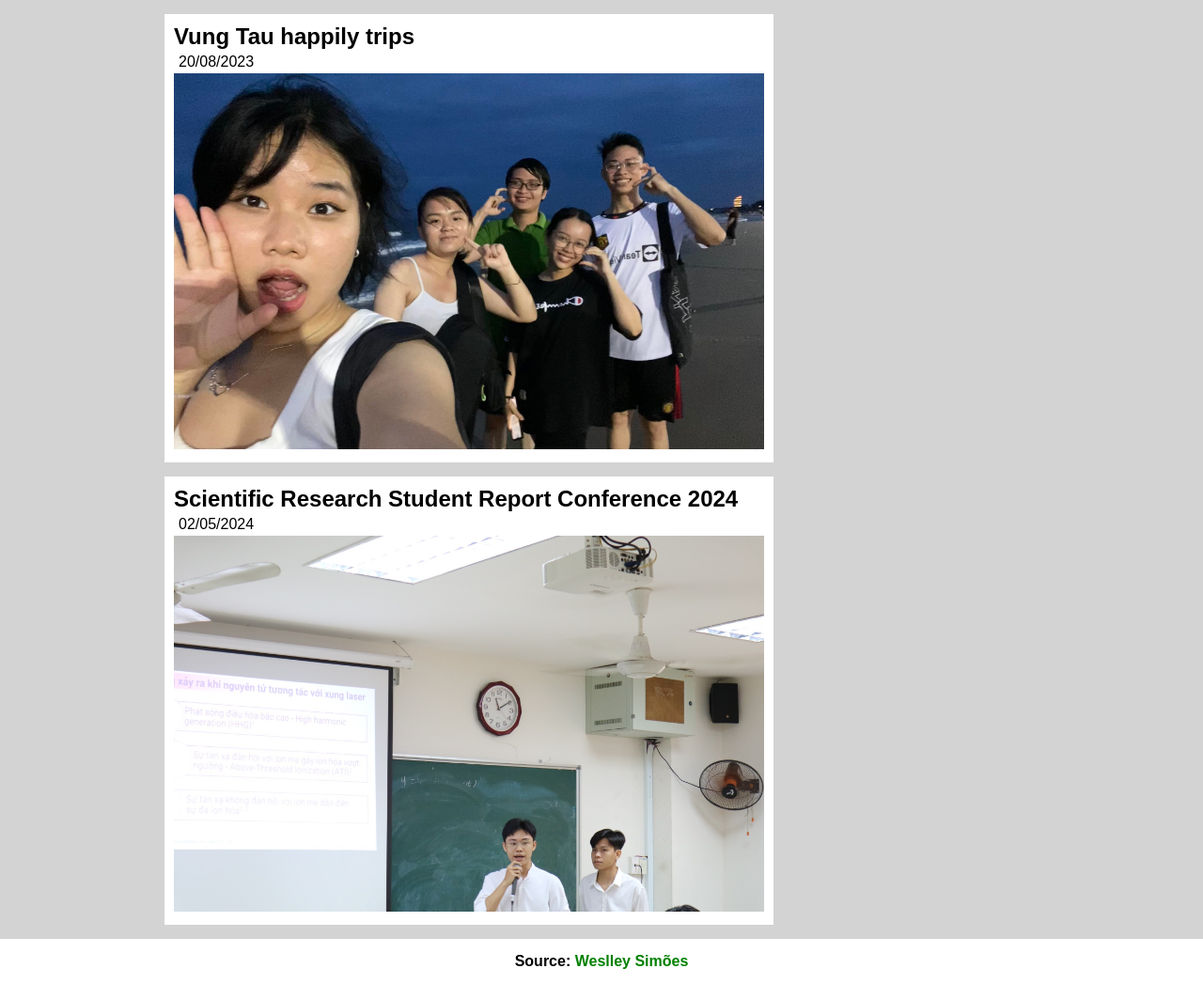
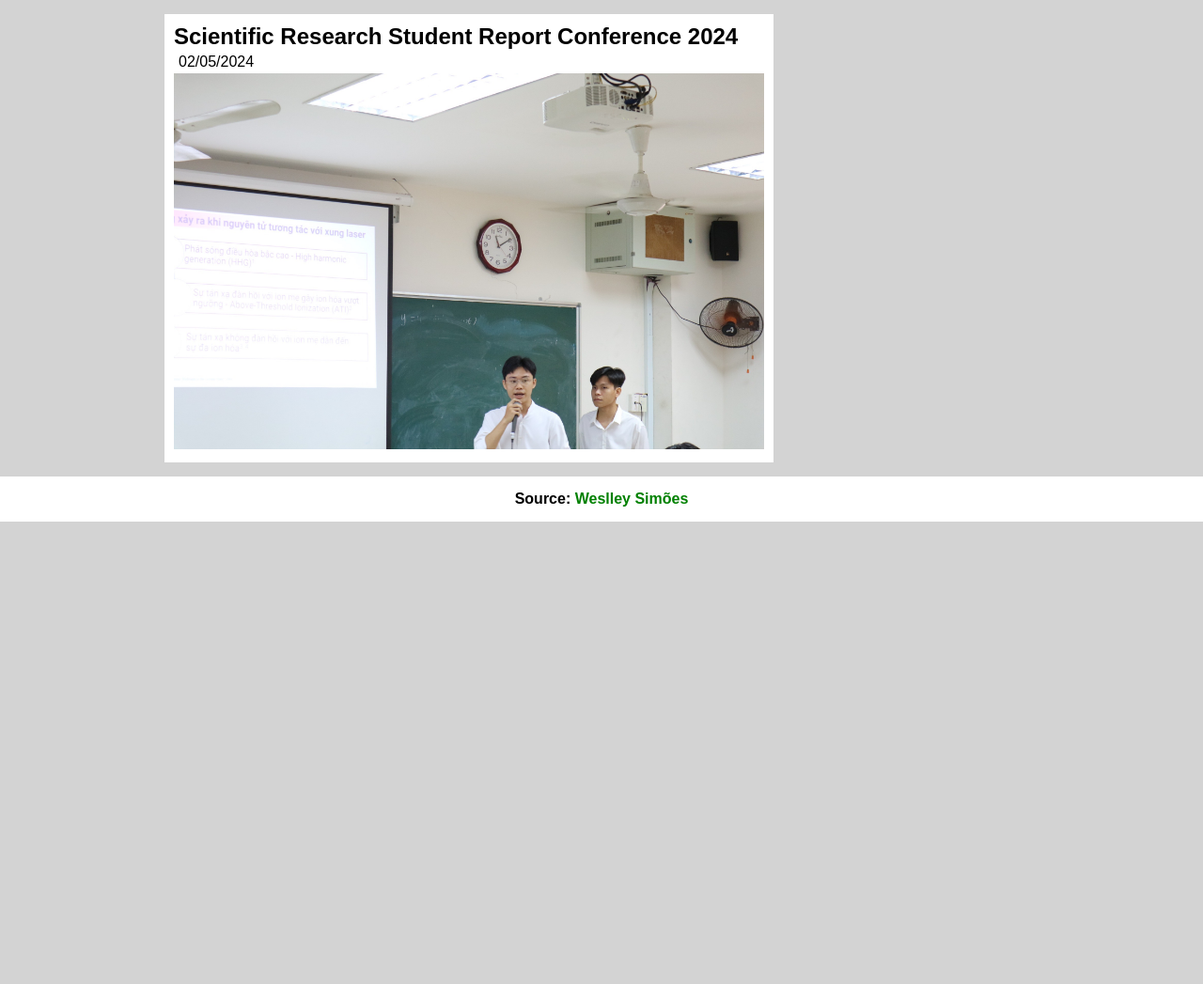
Before and after one commit to XuanBach123/blog.XuanBach, a plain HTML site: page index.html in a window 1280 px wide. Shown: the part 6951-7998 px from the top of the page at 94% size. After the commit the page ends 7506 px from the top, so only its background shows below. Drawn offline with Linux system fonts and the light colour scheme.

Commit message:
Update index.html

```diff
--- a/index.html
+++ b/index.html
@@ -135,12 +135,6 @@
                             </article>
 
                             <article>
-                                <h2>Vung Tau happily trips</h2>
-                                 <p>20/08/2023</p>
-                                <img src="img/VT_trip.jpg" alt="">
-                            </article>
-
-                            <article>
                                 <h2>Scientific Research Student Report Conference 2024</h2>
                                  <p>02/05/2024</p>
                                 <img src="img/Bao_cao_NCKH.jpg" alt="">
```
